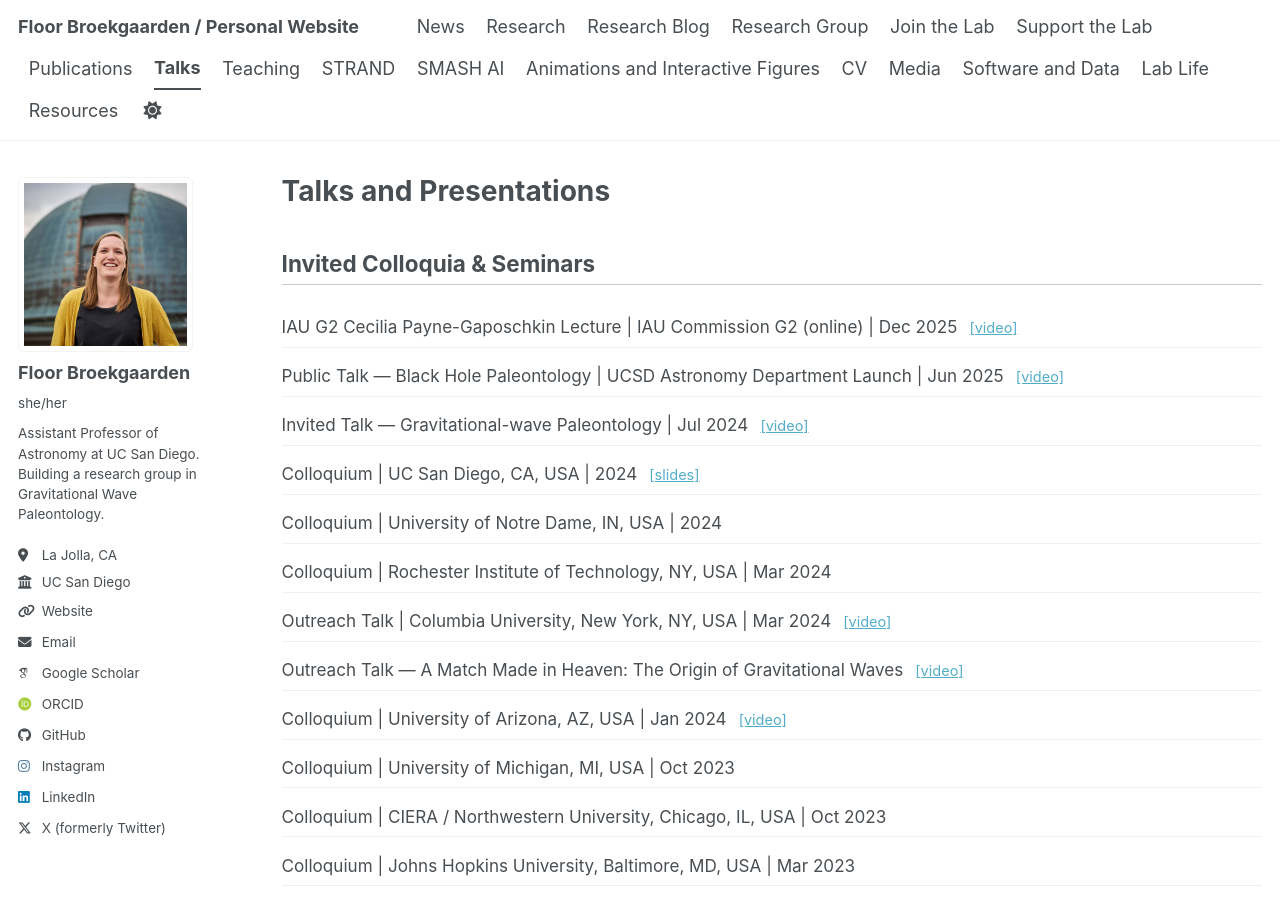
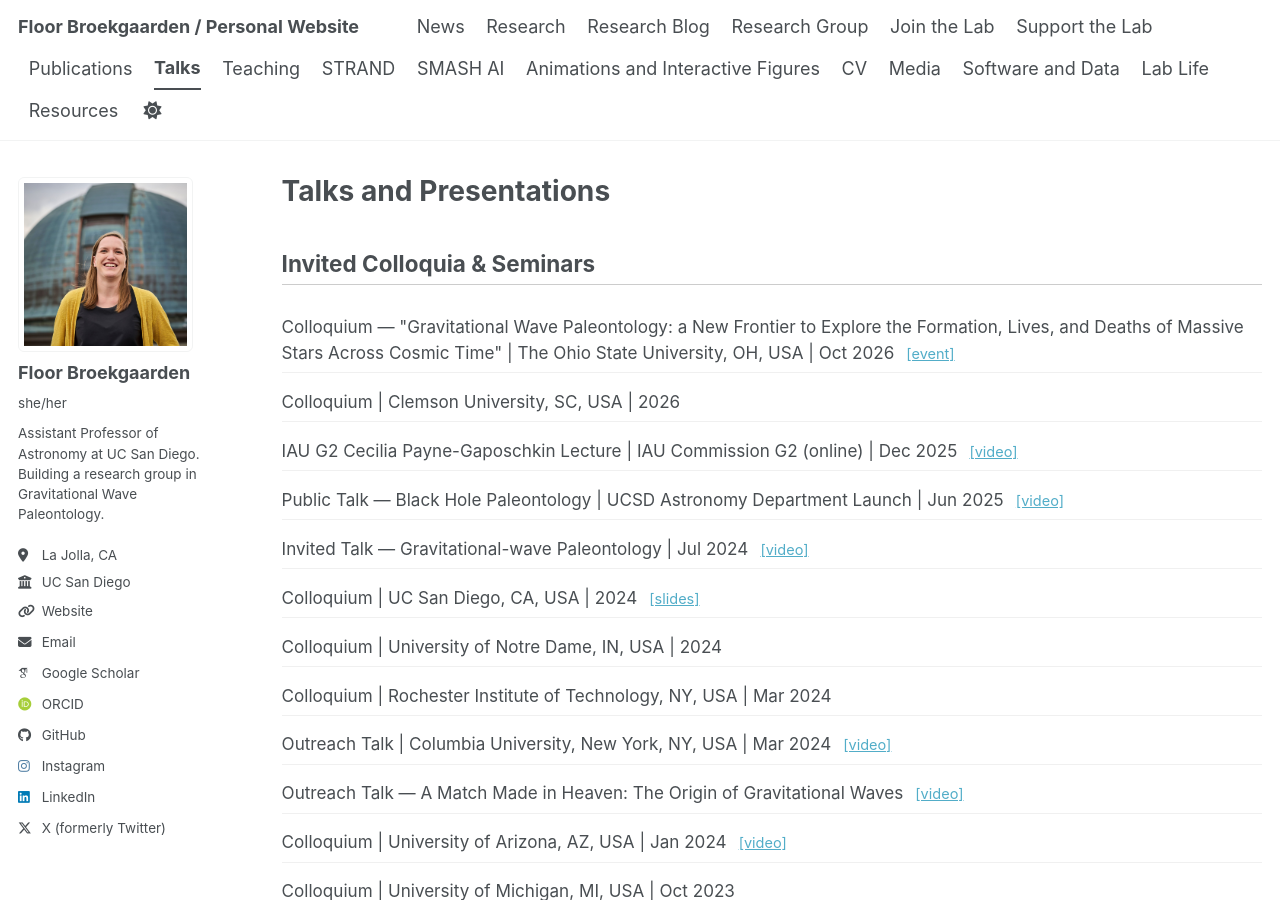
Before and after one commit to FloorBroekgaarden/FloorBroekgaarden.github.io, a Jekyll site: the page built from _pages/talks.html, in a window 1280 px wide and 900 px high. Built offline with Jekyll 4.4.1, drawn with Linux system fonts in a browser that asks for light colours; some web fonts are replaced; a script bundle is joined from its source files by our own code; library files that are not in the unit come from our copies; some of the changed text lies outside the part shown.

Commit message:
Update talks.html

```diff
--- a/_pages/talks.html
+++ b/_pages/talks.html
@@ -17,6 +17,8 @@ author_profile: true
 <div class="talk-section">
 <h2>Invited Colloquia &amp; Seminars</h2>
 <ul class="talk-list">
+  <li>Colloquium — "Gravitational Wave Paleontology: a New Frontier to Explore the Formation, Lives, and Deaths of Massive Stars Across Cosmic Time" | The Ohio State University, OH, USA | Oct 2026 <span class="talk-links"><a href="https://astronomy.osu.edu/events/astronomy-colloquium-floor-broekgaarden">[event]</a></span></li>
+  <li>Colloquium | Clemson University, SC, USA | 2026</li>
   <li>IAU G2 Cecilia Payne-Gaposchkin Lecture | IAU Commission G2 (online) | Dec 2025 <span class="talk-links"><a href="https://www.youtube.com/watch?v=-Tn5m5QwoY4">[video]</a></span></li>
   <li>Public Talk — Black Hole Paleontology | UCSD Astronomy Department Launch | Jun 2025 <span class="talk-links"><a href="https://www.youtube.com/watch?v=cJj191cJSPg">[video]</a></span></li>
   <li>Invited Talk — Gravitational-wave Paleontology | Jul 2024 <span class="talk-links"><a href="https://www.youtube.com/watch?v=ZS2tWekvB2o">[video]</a></span></li>
@@ -62,6 +64,7 @@ author_profile: true
 <div class="talk-section">
 <h2>IDEA &amp; Supporting Early-Career Astronomers</h2>
 <ul class="talk-list">
+  <li>"The Most Productive Scientist Is a Happy Scientist: Things I Wish I Knew as a PhD Student, Postdoc, and Professor" | The Ohio State University, OH, USA | Oct 2026</li>
   <li>DEI Talk | Columbia University, NY, USA | 2024</li>
   <li>DEI Talk | University of Michigan, MI, USA | 2023 <span class="talk-links"><a href="http://www.broekgaarden.nl/floor/wordpress/wp-content/uploads/2023/10/MichiganDEItalk.pptx">[slides]</a></span></li>
   <li>"Communicating Your Science in Astronomy" | INAF PhD School, Italy | Oct 2023</li>
@@ -106,8 +109,8 @@ author_profile: true
 <ul class="talk-list">
   <li>GMTO Workshop on Black Hole Astrophysics | Sedona, AZ, USA | Aug 2022</li>
   <li>WE Heraeus-Seminar Workshop on Gravitational Waves | Bonn, Germany | Apr 2022</li>
-  <li>STROOPWAFEL Poster | Statistical Challenges in Modern Astronomy (SCMA7) | 2021 <span class="talk-links"><a href="http://scma7.ipostersessions.com/Default.aspx?s=56-A8-17-7B-C1-5D-A4-0C-A6-47-59-5D-CE-84-3F-20">[poster]</a></span></li>
-  <li>STROOPWAFEL Poster | European Astronomical Society Annual Meeting (EAS2020) | 2020 <span class="talk-links"><a href="https://k-poster.kuoni-congress.info/eas2020/poster/44fbd9cd-b928-4673-8b98-33f2378d0241">[poster]</a></span></li>
+  <li>STROOPWAFEL Poster | Statistical Challenges in Modern Astronomy (SCMA7) | 2021</li>
+  <li>STROOPWAFEL Poster | European Astronomical Society Annual Meeting (EAS2020) | 2020</li>
   <li>Netherlands Astronomy Conference (NAC) | Groningen, The Netherlands | 2018</li>
   <li>Kavli International Summer School | Copenhagen, Denmark | 2017</li>
 </ul>
```
